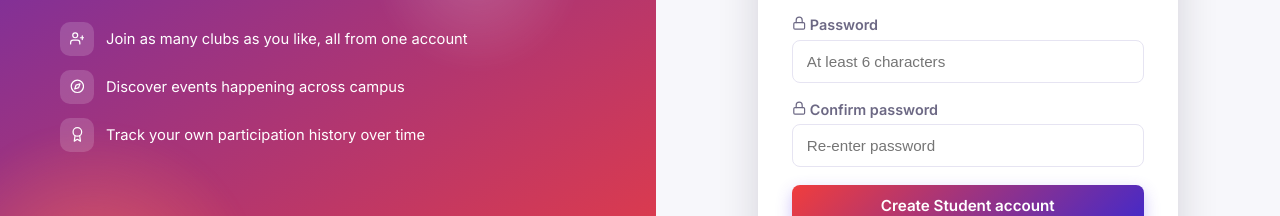
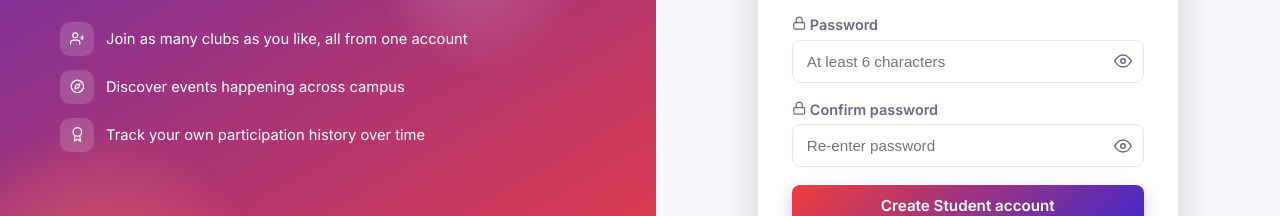
Before and after one commit to alluranjith/club-connect, a React (Vite) app in the folder client/: page /register in a window 1280 px wide. Shown: the part 431-647 px from the top of the page. Built offline with nearby package versions, Linux system fonts and the light colour scheme; the HTML template or start-up script is replaced by a standard one.

Commit message:
view and hide password in login and register

```diff
--- a/client/src/modules/auth/Login.jsx
+++ b/client/src/modules/auth/Login.jsx
@@ -3,7 +3,7 @@ import { Link, useNavigate } from 'react-router-dom';
 import toast from 'react-hot-toast';
 import {
   FiMail, FiLock, FiShield, FiUsers, FiUserCheck, FiUser,
-  FiCalendar, FiImage, FiBell,
+  FiCalendar, FiImage, FiBell, FiEye, FiEyeOff,
 } from 'react-icons/fi';
 import { AuthAPI } from '../../api/endpoints';
 import { useAuth } from '../../context/AuthContext';
@@ -25,6 +25,7 @@ const FEATURES = [
 const Login = () => {
   const [selectedRole, setSelectedRole] = useState('member');
   const [form, setForm] = useState({ email: '', password: '' });
+  const [showPassword, setShowPassword] = useState(false);
   const [loading, setLoading] = useState(false);
   const { login } = useAuth();
   const navigate = useNavigate();
@@ -84,12 +85,40 @@ const Login = () => {
                 placeholder="you@example.com" value={form.email} onChange={handleChange}
               />
             </div>
+
             <div className="form-group">
               <label className="form-label"><FiLock /> Password</label>
-              <input
-                type="password" name="password" className="input" required
-                placeholder="••••••••" value={form.password} onChange={handleChange}
-              />
+              <div style={{ position: 'relative', display: 'flex', alignItems: 'center' }}>
+                <input
+                  type={showPassword ? 'text' : 'password'}
+                  name="password"
+                  className="input"
+                  required
+                  placeholder="••••••••"
+                  value={form.password}
+                  onChange={handleChange}
+                  style={{ width: '100%', paddingRight: '2.5rem' }}
+                />
+                <button
+                  type="button"
+                  onClick={() => setShowPassword((prev) => !prev)}
+                  aria-label={showPassword ? 'Hide password' : 'Show password'}
+                  style={{
+                    position: 'absolute',
+                    right: '12px',
+                    background: 'none',
+                    border: 'none',
+                    cursor: 'pointer',
+                    color: 'var(--color-text-muted, #6b7280)',
+                    display: 'flex',
+                    alignItems: 'center',
+                    justifyContent: 'center',
+                    padding: 0,
+                  }}
+                >
+                  {showPassword ? <FiEyeOff size={18} /> : <FiEye size={18} />}
+                </button>
+              </div>
             </div>
 
             <div className="flex-between" style={{ marginBottom: 20 }}>
--- a/client/src/modules/auth/Register.jsx
+++ b/client/src/modules/auth/Register.jsx
@@ -3,7 +3,7 @@ import { Link, useNavigate } from 'react-router-dom';
 import toast from 'react-hot-toast';
 import {
   FiUser, FiMail, FiLock, FiShield, FiUsers, FiUserCheck, FiInfo,
-  FiUserPlus, FiAward, FiCompass,
+  FiUserPlus, FiAward, FiCompass, FiEye, FiEyeOff,
 } from 'react-icons/fi';
 import { AuthAPI } from '../../api/endpoints';
 import { useAuth } from '../../context/AuthContext';
@@ -31,6 +31,8 @@ const FEATURES = [
 const Register = () => {
   const [selectedRole, setSelectedRole] = useState('member');
   const [form, setForm] = useState({ name: '', email: '', password: '', confirm: '' });
+  const [showPassword, setShowPassword] = useState(false);
+  const [showConfirmPassword, setShowConfirmPassword] = useState(false);
   const [loading, setLoading] = useState(false);
   const { login } = useAuth();
   const navigate = useNavigate();
@@ -111,17 +113,81 @@ const Register = () => {
                 <label className="form-label"><FiUser /> Full name</label>
                 <input type="text" name="name" className="input" required placeholder="Jane Doe" value={form.name} onChange={handleChange} />
               </div>
+
               <div className="form-group">
                 <label className="form-label"><FiMail /> Email</label>
                 <input type="email" name="email" className="input" required placeholder="you@example.com" value={form.email} onChange={handleChange} />
               </div>
+
               <div className="form-group">
                 <label className="form-label"><FiLock /> Password</label>
-                <input type="password" name="password" className="input" required minLength={6} placeholder="At least 6 characters" value={form.password} onChange={handleChange} />
+                <div style={{ position: 'relative', display: 'flex', alignItems: 'center' }}>
+                  <input
+                    type={showPassword ? 'text' : 'password'}
+                    name="password"
+                    className="input"
+                    required
+                    minLength={6}
+                    placeholder="At least 6 characters"
+                    value={form.password}
+                    onChange={handleChange}
+                    style={{ width: '100%', paddingRight: '2.5rem' }}
+                  />
+                  <button
+                    type="button"
+                    onClick={() => setShowPassword((prev) => !prev)}
+                    aria-label={showPassword ? 'Hide password' : 'Show password'}
+                    style={{
+                      position: 'absolute',
+                      right: '12px',
+                      background: 'none',
+                      border: 'none',
+                      cursor: 'pointer',
+                      color: 'var(--color-text-muted, #6b7280)',
+                      display: 'flex',
+                      alignItems: 'center',
+                      justifyContent: 'center',
+                      padding: 0,
+                    }}
+                  >
+                    {showPassword ? <FiEyeOff size={18} /> : <FiEye size={18} />}
+                  </button>
+                </div>
               </div>
+
               <div className="form-group">
                 <label className="form-label"><FiLock /> Confirm password</label>
-                <input type="password" name="confirm" className="input" required placeholder="Re-enter password" value={form.confirm} onChange={handleChange} />
+                <div style={{ position: 'relative', display: 'flex', alignItems: 'center' }}>
+                  <input
+                    type={showConfirmPassword ? 'text' : 'password'}
+                    name="confirm"
+                    className="input"
+                    required
+                    placeholder="Re-enter password"
+                    value={form.confirm}
+                    onChange={handleChange}
+                    style={{ width: '100%', paddingRight: '2.5rem' }}
+                  />
+                  <button
+                    type="button"
+                    onClick={() => setShowConfirmPassword((prev) => !prev)}
+                    aria-label={showConfirmPassword ? 'Hide confirm password' : 'Show confirm password'}
+                    style={{
+                      position: 'absolute',
+                      right: '12px',
+                      background: 'none',
+                      border: 'none',
+                      cursor: 'pointer',
+                      color: 'var(--color-text-muted, #6b7280)',
+                      display: 'flex',
+                      alignItems: 'center',
+                      justifyContent: 'center',
+                      padding: 0,
+                    }}
+                  >
+                    {showConfirmPassword ? <FiEyeOff size={18} /> : <FiEye size={18} />}
+                  </button>
+                </div>
               </div>
 
               <button className="btn btn-primary btn-block" disabled={loading}>
```
